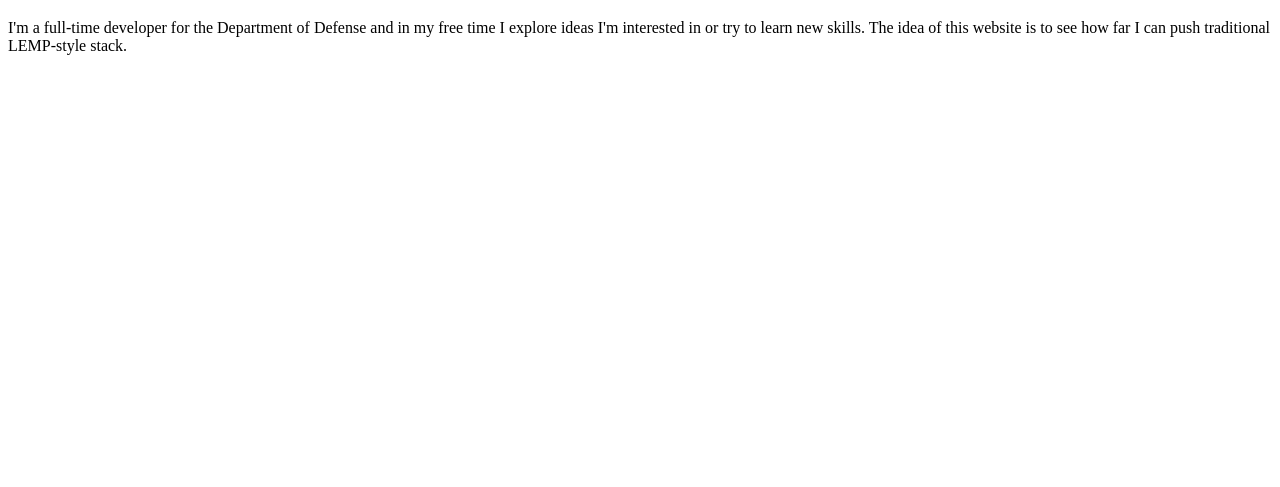
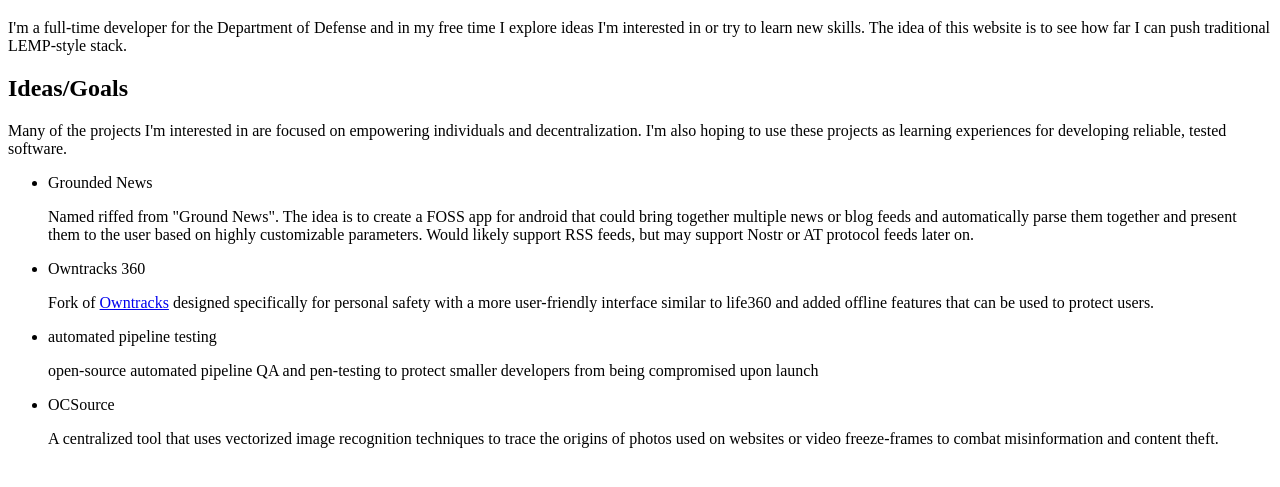
Before and after one commit to spaghety/nginx-site, a plain HTML site: page src/index.html in a window 1280 px wide. Shown: the part 61-548 px from the top of the page. Drawn offline with Linux system fonts and the light colour scheme.

Commit message:
added always restart to prod compsoe file to improve stability and added extra details to main page.

```diff
--- a/src/index.html
+++ b/src/index.html
@@ -4,8 +4,26 @@
 </head>
 <body>
     <div id="root">
-        <h1>Phillip Jordan</h1>
-        <p>I'm a full-time developer for the Department of Defense and in my free time I explore ideas I'm interested in or try to learn new skills. The idea of this website is to see how far I can push traditional LEMP-style stack.</p>
+        <div class="hero">
+            <h1>Phillip Jordan</h1>
+            <p>I'm a full-time developer for the Department of Defense and in my free time I explore ideas I'm interested in or try to learn new skills. The idea of this website is to see how far I can push traditional LEMP-style stack.</p>
+        </div>
+        <div class="bodyCard">
+            <h2>Ideas/Goals</h2>
+            <div class="intro">
+                <p>Many of the projects I'm interested in are focused on empowering individuals and decentralization. I'm also hoping to use these projects as learning experiences for developing reliable, tested software.</p>
+            </div>
+            <ul>
+                <li>Grounded News</li>
+                <p>Named riffed from "Ground News". The idea is to create a FOSS app for android that could bring together multiple news or blog feeds and automatically parse them together and present them to the user based on highly customizable parameters. Would likely support RSS feeds, but may support Nostr or AT protocol feeds later on.</p>
+                <li>Owntracks 360</li>
+                <p>Fork of <a href="https://github.com/owntracks">Owntracks</a> designed specifically for personal safety with a more user-friendly interface similar to life360 and added offline features that can be used to protect users.</p>
+                <li>automated pipeline testing</li>
+                <p>open-source automated pipeline QA and pen-testing to protect smaller developers from being compromised upon launch</p>
+                <li>OCSource</li>
+                <p>A centralized tool that uses vectorized image recognition techniques to trace the origins of photos used on websites or video freeze-frames to combat misinformation and content theft.</p>
+            </ul>
+        </div>
     </div>
 </body>
 </html>
```
Also changed, not shown: 1 other file.
